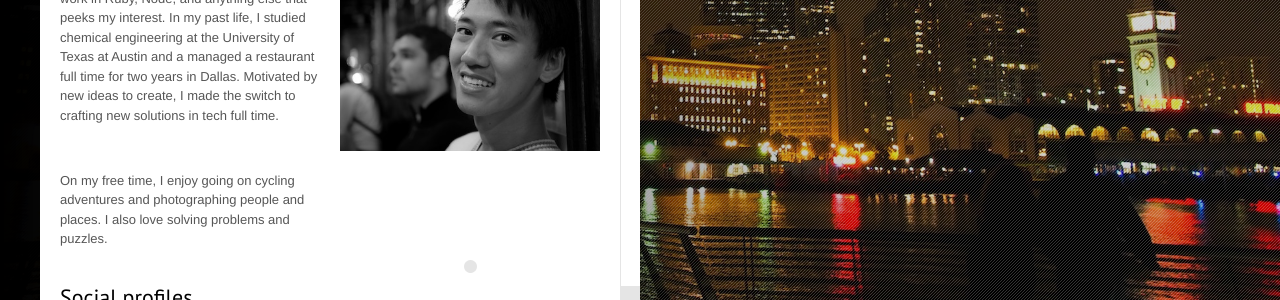
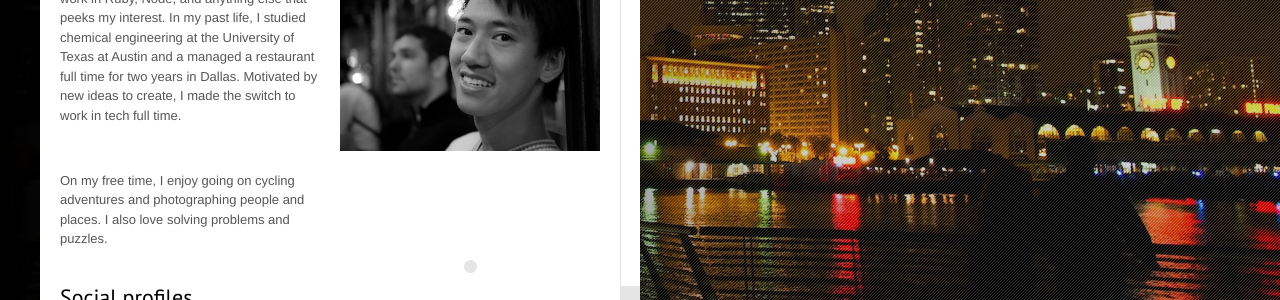
Before and after one commit to tranhungt/tranhungt.github.io, a Jekyll site: the page index.html, which Jekyll copies as it is, in a window 1280 px wide. Shown: the part 408-708 px from the top of the page. Built offline with Jekyll 4.4.1, drawn with Linux system fonts in a browser that asks for light colours; some web fonts are replaced; Markdown is read by kramdown in place of the engine named in the settings; some of the changed text lies outside the part shown.

Commit message:
bio changes

```diff
--- a/index.html
+++ b/index.html
@@ -116,7 +116,7 @@
 										<div class="layout-50-left">
 
 											<p>
-												I'm an adventurer of life and technology. I work in Ruby, Node, and anything else that peeks my interest. In my past life, I studied chemical engineering at the University of Texas at Austin and a managed a restaurant full time for two years in Dallas. Motivated by new ideas to create, I made the switch to crafting new solutions in tech full time.</p>
+												I'm an adventurer of life and technology. I work in Ruby, Node, and anything else that peeks my interest. In my past life, I studied chemical engineering at the University of Texas at Austin and a managed a restaurant full time for two years in Dallas. Motivated by new ideas to create, I made the switch to work in tech full time.</p>
 
 											<br/>
 
```
